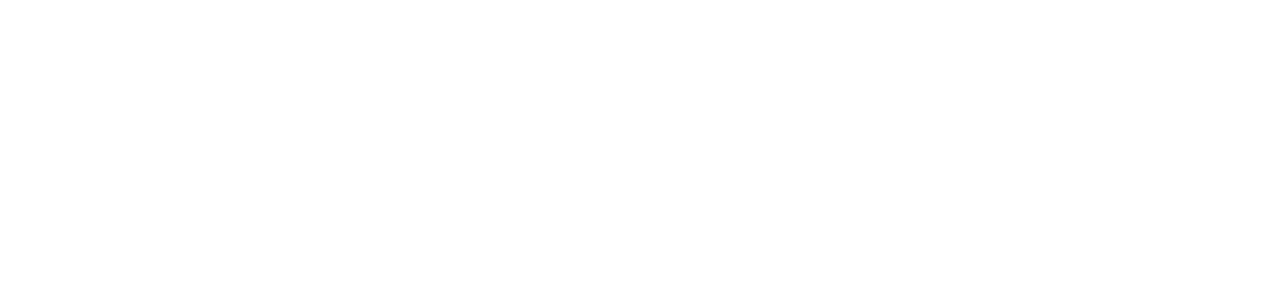
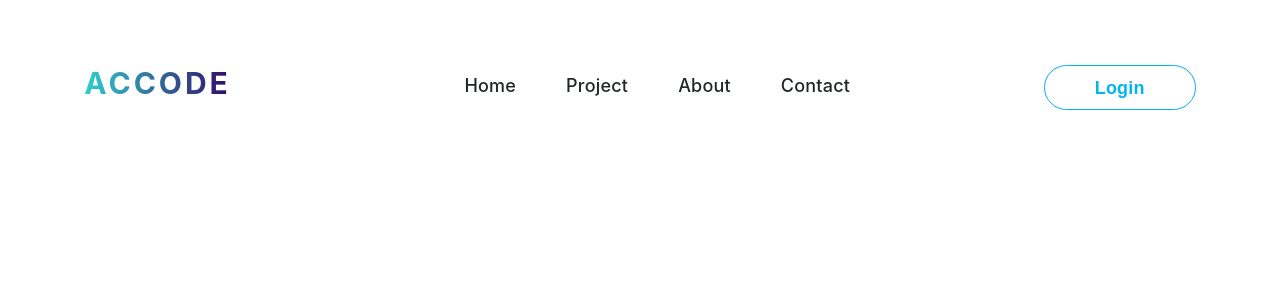
Before and after one commit to accodein/react-dashboard, a React (Create React App) app: page / in a window 1280 px wide. Shown: the top 300 px of the page. Built offline with nearby package versions, Linux system fonts and the light colour scheme.

Commit message:
added navbar

```diff
--- a/package.json
+++ b/package.json
@@ -9,6 +9,7 @@
     "react": "^17.0.2",
     "react-dom": "^17.0.2",
     "react-scripts": "4.0.3",
+    "sass": "^1.32.8",
     "web-vitals": "^1.0.1"
   },
   "scripts": {
--- a/src/App.js
+++ b/src/App.js
@@ -1,7 +1,12 @@
 import "./App.css";
+import Navbar from "./contents/navbar";
 
 function App() {
-  return <div className="App"></div>;
+  return (
+    <div className="App">
+      <Navbar />
+    </div>
+  );
 }
 
 export default App;
--- /dev/null
+++ b/src/contents/navbar.js
@@ -0,0 +1,67 @@
+import classes from "./styles/navbar.module.scss";
+import React from "react";
+
+class Navbar extends React.Component {
+  state = {
+    showSidebar: false,
+  };
+
+  showSidebarHandler = () => {
+    this.setState({ showSidebar: !this.state.showSidebar });
+  };
+  render() {
+    let navMenu = (
+      <div className={classes.NavMenu}>
+        <div>
+          <a href="/">Home</a>
+        </div>
+        <div>
+          <a href="/">Project</a>
+        </div>
+        <div>
+          <a href="/">About</a>
+        </div>
+        <div>
+          <a href="/">Contact</a>
+        </div>
+      </div>
+    );
+    const toggle = !this.state.showSidebar
+      ? classes.DrawerToggle
+      : classes.CrossToggle;
+
+    return (
+      <>
+        <header>
+          <nav>
+            <div className={classes.Nav}>
+              <div className={classes.Logo}>Accode</div>
+              <div>
+                <div className={classes.Desktop}>
+                  <ul>{navMenu}</ul>
+                </div>
+              </div>
+              <div>
+                <button className={classes.LoginButton}>
+                  <a href="/">Login</a>
+                </button>
+              </div>
+              <div className={toggle} onClick={this.showSidebarHandler}>
+                <div></div>
+                <div></div>
+                <div></div>
+              </div>
+            </div>
+          </nav>
+        </header>
+        {this.state.showSidebar ? (
+          <div className={classes.SideDrawer}>
+            <ul>{navMenu}</ul>
+          </div>
+        ) : null}
+      </>
+    );
+  }
+}
+
+export default Navbar;
--- /dev/null
+++ b/src/contents/styles/navbar.module.scss
@@ -0,0 +1,204 @@
+
+.Nav {
+    position: static;
+    display: flex;
+    align-self: flex-start;
+    flex-direction: row;
+    justify-content: space-around;
+    width: 100%;
+    height: 119px;
+    margin-top: 30px;
+    padding-top: 30px;
+}
+
+.Logo {
+    margin-top: 5px;
+    text-transform: uppercase;
+    letter-spacing: 3px;
+    font-size: 30px;
+    height: 40px;
+    font-weight: bold;
+    background: linear-gradient(to right, #30CFD0 0%, #330867 100%);
+    background-clip: text;
+	color: transparent;
+    cursor: pointer;
+
+    &:hover {
+        background: linear-gradient(to left, #30CFD0 0%, #330867 100%);
+        color: transparent;
+        background-clip: text;
+    }
+}
+
+.NavMenu {
+    display: flex;
+    flex-direction: row;
+    justify-content: space-evenly;
+    margin-top: 10px;
+
+    div {
+        font-size: 18px;
+        padding: 0 25px;
+        letter-spacing: 0.2px;
+        line-height: 20px;
+        font-weight: 450;
+
+        a {
+            text-decoration: none;
+            color: #20262A;
+            padding-bottom: 5px;
+            border-bottom: 2px solid transparent;
+            transition: all .2s;
+
+            &:hover {
+                border-bottom: 2px solid rgb(31, 122, 158);
+                transition: all .2s;
+            }
+        }
+    }
+
+}
+
+.LoginButton {
+    position: static;
+    height: 45px;
+    width: 152px;
+    top: 0px;
+    left: 0px;
+    margin-top: 5px;
+    background: none;
+    padding: 10px 10px;
+    border-radius: 85px;
+    border:1px solid #00b6f0;
+    cursor: pointer;
+    transition: all 0.2s;
+
+    &:focus {
+        outline: none;
+    }
+
+    a{
+        text-decoration: none;
+        color: #00b6f0;
+        font-size: 18px;
+        font-weight: bold;
+        line-height: 20px;
+        letter-spacing: 0.2px;
+    }
+
+    &:hover {
+        background: #00b6f0;
+
+        a{
+            color: white;
+        }
+    }
+}
+
+.DrawerToggle {
+    width: 40px;
+    height: 50px;
+    display: flex;
+    flex-flow: column;
+    justify-content: space-around;
+    align-items:center;
+    padding: 10px 0;
+    box-sizing: border-box;
+    cursor: pointer;
+
+    div {
+        width: 90%;
+        height: 3px;
+        background-color: black;
+        transition: all 200ms;
+
+        &:nth-child(2) {
+            width: 25px;
+            margin-right: -10px;
+        }
+        &:nth-child(3) {
+            width: 10px;
+            margin-right: -25px;
+        }
+    }
+
+}
+
+.CrossToggle {
+    position: fixed;
+    right: 5%;
+    z-index: 50;
+    width: 40px;
+    color: black;
+    height: 50px;
+    display: flex;
+    flex-flow: column;
+    justify-content: space-around;
+    align-items:center;
+    padding: 10px 0;
+    box-sizing: border-box;
+    cursor: pointer;
+
+    div {
+        width: 90%;
+        height: 3px;
+        background-color: black;
+        transition: all 200ms;
+
+    }
+}
+
+.CrossToggle div:nth-child(1) {
+    transform: rotate(-135deg) translateX(-0.1em)
+}
+
+.CrossToggle div:nth-child(2) {
+    display: none;
+}
+
+.CrossToggle div:nth-child(3) {
+    margin-top: -25px;
+    transform: rotate(-45deg) translateX(0.1em)
+}
+
+.SideDrawer {
+    z-index: 5;
+    left: 0;
+    top: 0;
+    width: 100%;
+    height: 100vh;
+    position: fixed;
+    background-color:#c7fff9;
+    transition: all .5s;
+    text-align: center;
+}
+
+@media (min-width: 750px) {
+    .DrawerToggle {
+        display: none;
+    }
+    .CrossToggle {
+        display: none;
+    }
+    .SideDrawer {
+        display: none;
+    }
+}
+
+@media (max-width: 750px) {
+    .Desktop {
+        display: none;
+    }
+    .NavMenu {
+        display: flex;
+        flex-direction: column;
+        padding-top: 50px;
+        margin-left: -20px;
+
+        div {
+            line-height: 60px;
+            font-size: 25px;
+        }
+    }
+
+}
```
Also changed, not shown: 1 other file (tests, documents, lock files or other folders).
